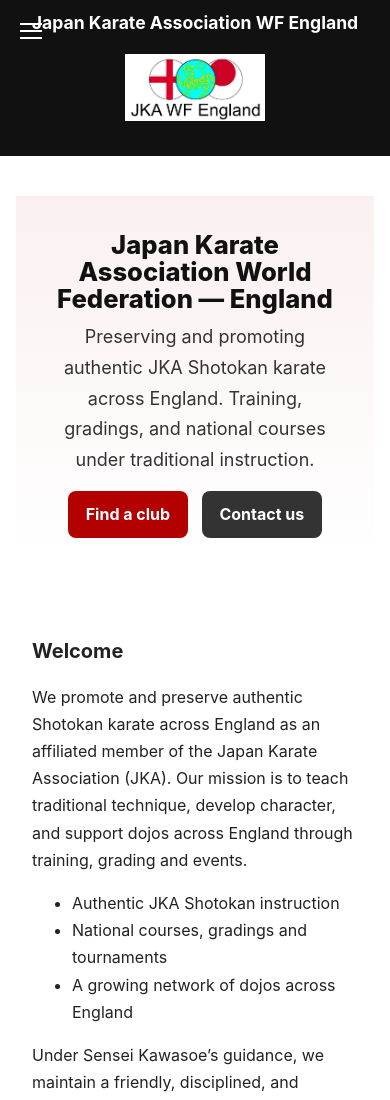
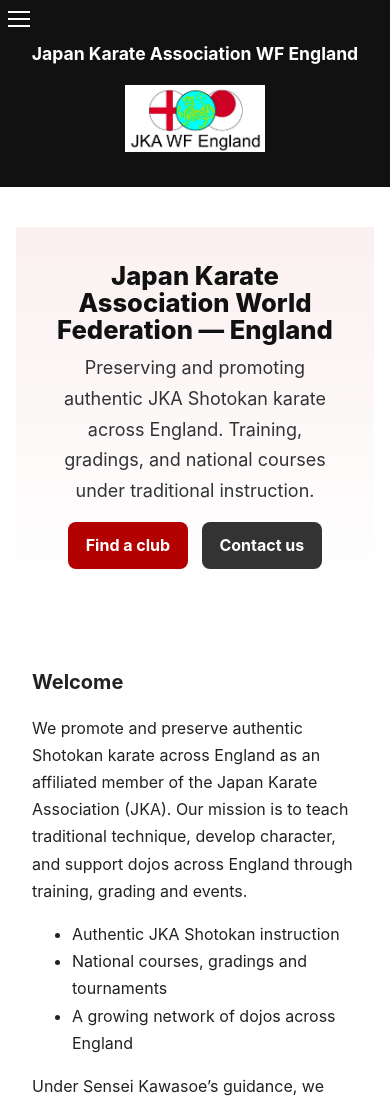
Before and after one commit to sapensadler/sapensadler.github.io, an Eleventy site: page src/index.md in a window 390 px wide. Shown: the top 1100 px of the page. Built offline with nearby package versions, Linux system fonts and the light colour scheme; Eleventy itself is replaced by a stand-in of ours; files that its build step writes are made by us from their sources.

Commit message:
Adjust hamburger menu to avoid overlap with title
Menu now above title

```diff
--- a/src/_includes/partials/header.njk
+++ b/src/_includes/partials/header.njk
@@ -1,9 +1,10 @@
 <header class="site-header">
-  <div class="site-title">Japan Karate Association WF England</div>
 
   <button class="nav-toggle" aria-controls="main-nav" aria-expanded="false" aria-label="Toggle navigation">
     <span class="hamburger" aria-hidden="true"></span>
   </button>
+
+  <div class="site-title">Japan Karate Association WF England</div>
 
   <div class="logo-wrap">
     <a class="logo" href="/">
--- a/src/assets/css/nav.css
+++ b/src/assets/css/nav.css
@@ -10,7 +10,7 @@
 .main-nav ul{display:flex;gap:1rem;margin:0;padding:0;list-style:none}
 
 @media (max-width:900px){
-  .nav-toggle{display:inline-block;position:absolute;left:12px;top:12px}
+  .nav-toggle{display:inline-block;position:relative;}
   .main-nav{position:relative;right:0;background:var(--black);width:100%;max-width:100%;padding:1rem;border-radius:6px;box-shadow:0 6px 18px rgba(0,0,0,0.3);transform-origin:top right;display:none;z-index:30;margin-top:8px}
   .main-nav.open{display:block}
   .main-nav ul{flex-direction:column;gap:.6rem}
@@ -20,7 +20,7 @@
 }
 
 @media (max-width:480px){
-  .nav-toggle{position:absolute;left:12px;top:12px}
+  .nav-toggle{position:relative;}
 }
 
 /* Site title (centered above menu on all sizes) */
```
